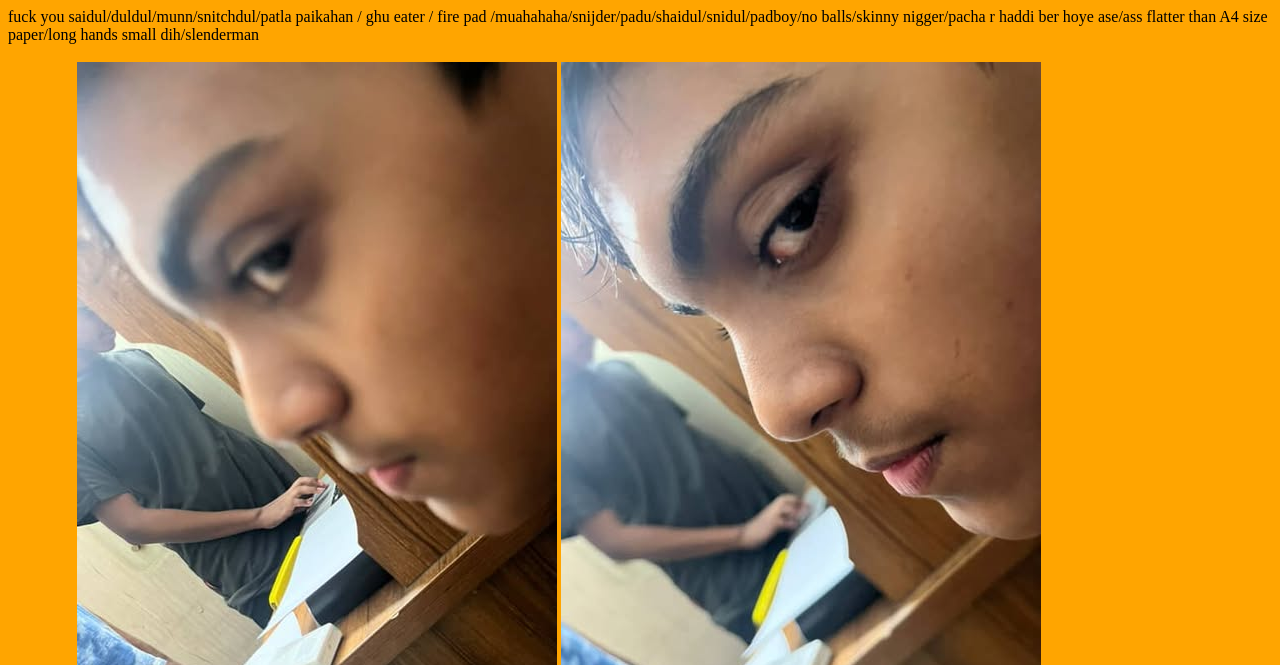
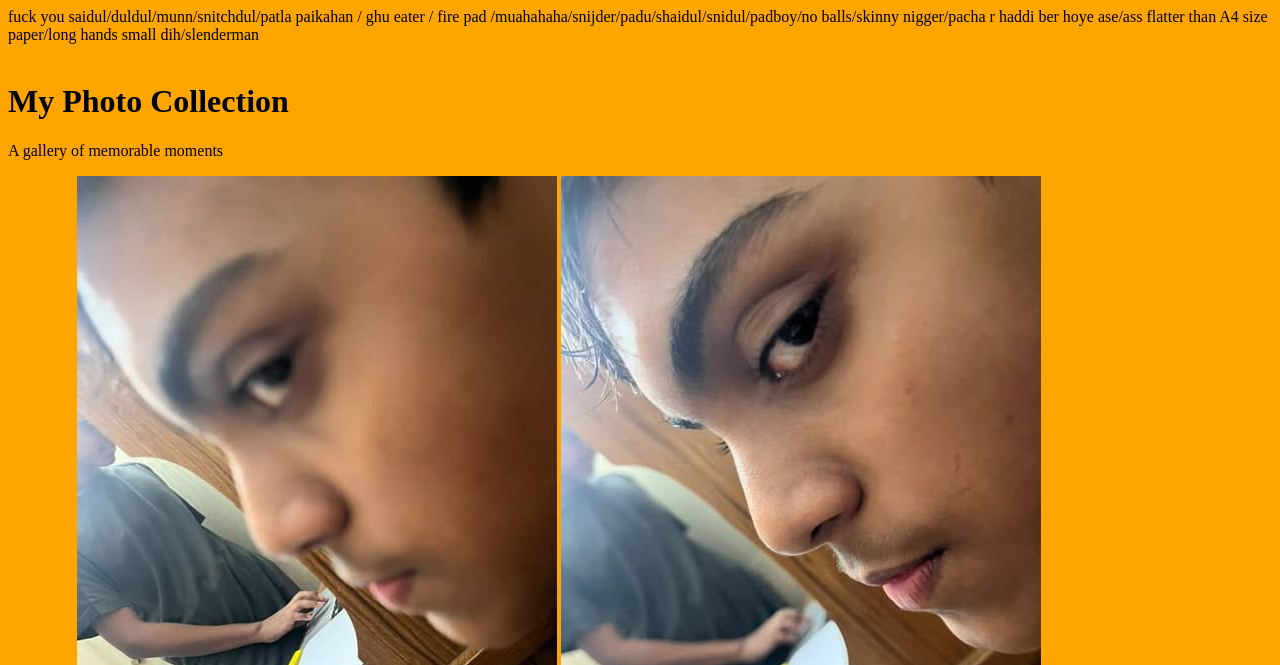
Before and after one commit to samiryoutubr/sajid-sfeetpics.com, a plain HTML site: page index.html in a window 1280 px wide. Shown: the top 665 px of the page. Drawn offline with Linux system fonts and the light colour scheme; files whose address does not match are found by name.

Commit message:
Update index.html

```diff
--- a/index.html
+++ b/index.html
@@ -5,6 +5,12 @@
 <body>
 
 <body bgcolor ="orange">
+
+    <div class="header">
+        <h1>My Photo Collection</h1>
+        <p>A gallery of memorable moments</p>
+    </div>
+
 
     <div class="gallery">
         <img src="images/djtoenail.jpg" alt="Photo 1">
```
